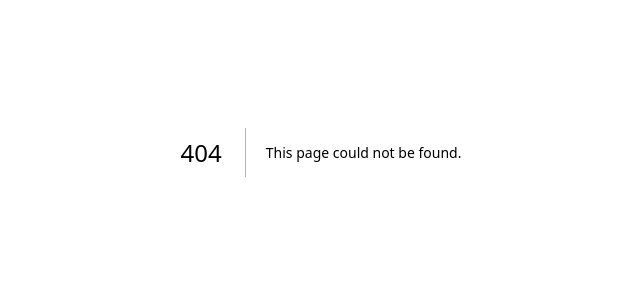
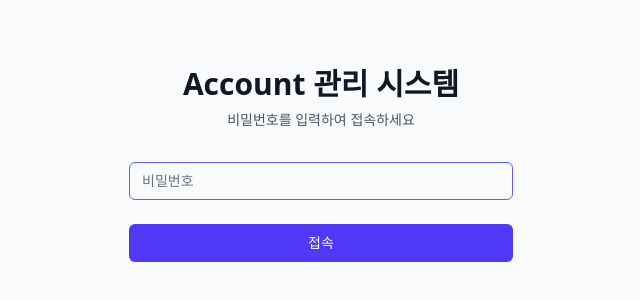
Before and after one commit to senti270/accout, a Next.js app: page /login in a window 1280 px wide. Before the commit this address had no page. Shown: the part 248-548 px from the top of the page, without its empty margins (319-959 px from the left). Built offline with nearby package versions, Linux system fonts and the light colour scheme.

Commit message:
Add login page and main dashboard

```diff
--- a/src/app/layout.tsx
+++ b/src/app/layout.tsx
@@ -2,8 +2,8 @@ import type { Metadata } from "next";
 import "./globals.css";
 
 export const metadata: Metadata = {
-  title: "Account",
-  description: "Account 프로젝트",
+  title: "Account 관리 시스템",
+  description: "회사/사업자별 입출금 및 프로젝트 관리 시스템",
 };
 
 export default function RootLayout({
@@ -13,7 +13,7 @@ export default function RootLayout({
 }>) {
   return (
     <html lang="ko">
-      <body>{children}</body>
+      <body className="bg-gray-50">{children}</body>
     </html>
   );
 }
--- /dev/null
+++ b/src/app/login/page.tsx
@@ -0,0 +1,89 @@
+"use client";
+
+import { useState } from "react";
+import { useRouter } from "next/navigation";
+
+export default function LoginPage() {
+  const [password, setPassword] = useState("");
+  const [error, setError] = useState("");
+  const [loading, setLoading] = useState(false);
+  const router = useRouter();
+
+  const handleSubmit = async (e: React.FormEvent) => {
+    e.preventDefault();
+    setError("");
+    setLoading(true);
+
+    try {
+      const response = await fetch("/api/auth/verify", {
+        method: "POST",
+        headers: {
+          "Content-Type": "application/json",
+        },
+        body: JSON.stringify({ password }),
+      });
+
+      const data = await response.json();
+
+      if (data.success) {
+        // 세션 저장 (간단하게 localStorage 사용)
+        localStorage.setItem("authenticated", "true");
+        router.push("/");
+        router.refresh();
+      } else {
+        setError(data.message || "비밀번호가 일치하지 않습니다.");
+      }
+    } catch (error) {
+      setError("로그인 중 오류가 발생했습니다.");
+    } finally {
+      setLoading(false);
+    }
+  };
+
+  return (
+    <div className="min-h-screen flex items-center justify-center bg-gray-50">
+      <div className="max-w-md w-full space-y-8 p-8">
+        <div>
+          <h2 className="mt-6 text-center text-3xl font-extrabold text-gray-900">
+            Account 관리 시스템
+          </h2>
+          <p className="mt-2 text-center text-sm text-gray-600">
+            비밀번호를 입력하여 접속하세요
+          </p>
+        </div>
+        <form className="mt-8 space-y-6" onSubmit={handleSubmit}>
+          <div>
+            <label htmlFor="password" className="sr-only">
+              비밀번호
+            </label>
+            <input
+              id="password"
+              name="password"
+              type="password"
+              required
+              className="appearance-none rounded-md relative block w-full px-3 py-2 border border-gray-300 placeholder-gray-500 text-gray-900 focus:outline-none focus:ring-indigo-500 focus:border-indigo-500 focus:z-10 sm:text-sm"
+              placeholder="비밀번호"
+              value={password}
+              onChange={(e) => setPassword(e.target.value)}
+              autoFocus
+            />
+          </div>
+
+          {error && (
+            <div className="text-red-600 text-sm text-center">{error}</div>
+          )}
+
+          <div>
+            <button
+              type="submit"
+              disabled={loading}
+              className="group relative w-full flex justify-center py-2 px-4 border border-transparent text-sm font-medium rounded-md text-white bg-indigo-600 hover:bg-indigo-700 focus:outline-none focus:ring-2 focus:ring-offset-2 focus:ring-indigo-500 disabled:opacity-50 disabled:cursor-not-allowed"
+            >
+              {loading ? "확인 중..." : "접속"}
+            </button>
+          </div>
+        </form>
+      </div>
+    </div>
+  );
+}
--- a/src/app/page.tsx
+++ b/src/app/page.tsx
@@ -1,7 +1,117 @@
+"use client";
+
+import { useEffect, useState } from "react";
+import { useRouter } from "next/navigation";
+import Link from "next/link";
+
 export default function Home() {
+  const [authenticated, setAuthenticated] = useState(false);
+  const [loading, setLoading] = useState(true);
+  const router = useRouter();
+
+  useEffect(() => {
+    // 인증 확인
+    const auth = localStorage.getItem("authenticated");
+    if (auth === "true") {
+      setAuthenticated(true);
+    } else {
+      router.push("/login");
+    }
+    setLoading(false);
+  }, [router]);
+
+  if (loading) {
+    return (
+      <div className="min-h-screen flex items-center justify-center">
+        <div className="text-gray-600">로딩 중...</div>
+      </div>
+    );
+  }
+
+  if (!authenticated) {
+    return null;
+  }
+
   return (
-    <main>
-      <h1>Account</h1>
-    </main>
+    <div className="min-h-screen">
+      <header className="bg-white shadow">
+        <div className="max-w-7xl mx-auto px-4 sm:px-6 lg:px-8 py-4">
+          <div className="flex justify-between items-center">
+            <h1 className="text-2xl font-bold text-gray-900">
+              Account 관리 시스템
+            </h1>
+            <div className="flex gap-4">
+              <Link
+                href="/settings"
+                className="text-gray-600 hover:text-gray-900"
+              >
+                설정
+              </Link>
+              <button
+                onClick={() => {
+                  localStorage.removeItem("authenticated");
+                  router.push("/login");
+                }}
+                className="text-gray-600 hover:text-gray-900"
+              >
+                로그아웃
+              </button>
+            </div>
+          </div>
+        </div>
+      </header>
+
+      <main className="max-w-7xl mx-auto px-4 sm:px-6 lg:px-8 py-8">
+        <div className="grid grid-cols-1 md:grid-cols-3 gap-6">
+          <Link
+            href="/workspaces"
+            className="bg-white p-6 rounded-lg shadow hover:shadow-md transition-shadow"
+          >
+            <h2 className="text-xl font-semibold text-gray-900 mb-2">
+              워크스페이스 관리
+            </h2>
+            <p className="text-gray-600">
+              회사/사업자별 워크스페이스를 관리합니다.
+            </p>
+          </Link>
+
+          <Link
+            href="/transactions"
+            className="bg-white p-6 rounded-lg shadow hover:shadow-md transition-shadow"
+          >
+            <h2 className="text-xl font-semibold text-gray-900 mb-2">
+              입출금 내역
+            </h2>
+            <p className="text-gray-600">
+              프로젝트별 입출금 내역을 조회하고 관리합니다.
+            </p>
+          </Link>
+
+          <Link
+            href="/projects"
+            className="bg-white p-6 rounded-lg shadow hover:shadow-md transition-shadow"
+          >
+            <h2 className="text-xl font-semibold text-gray-900 mb-2">
+              프로젝트 관리
+            </h2>
+            <p className="text-gray-600">
+              프로젝트를 생성하고 관리합니다.
+            </p>
+          </Link>
+
+          <Link
+            href="/documents"
+            className="bg-white p-6 rounded-lg shadow hover:shadow-md transition-shadow"
+          >
+            <h2 className="text-xl font-semibold text-gray-900 mb-2">
+              서류 관리
+            </h2>
+            <p className="text-gray-600">
+              사업자등록증, 임대차계약서 등 서류를 관리합니다.
+            </p>
+          </Link>
+        </div>
+      </main>
+    </div>
   );
 }
--- /dev/null
+++ b/src/middleware.ts
@@ -0,0 +1,21 @@
+import { NextResponse } from "next/server";
+import type { NextRequest } from "next/server";
+
+export function middleware(request: NextRequest) {
+  // 로그인 페이지와 API는 인증 체크 제외
+  if (
+    request.nextUrl.pathname.startsWith("/login") ||
+    request.nextUrl.pathname.startsWith("/api/auth") ||
+    request.nextUrl.pathname.startsWith("/api/init-db")
+  ) {
+    return NextResponse.next();
+  }
+
+  // 클라이언트 사이드에서 인증 확인 (서버 사이드 세션은 추후 구현 가능)
+  // 현재는 클라이언트 사이드에서 localStorage로 확인
+  return NextResponse.next();
+}
+
+export const config = {
+  matcher: ["/((?!_next/static|_next/image|favicon.ico).*)"],
+};
```
